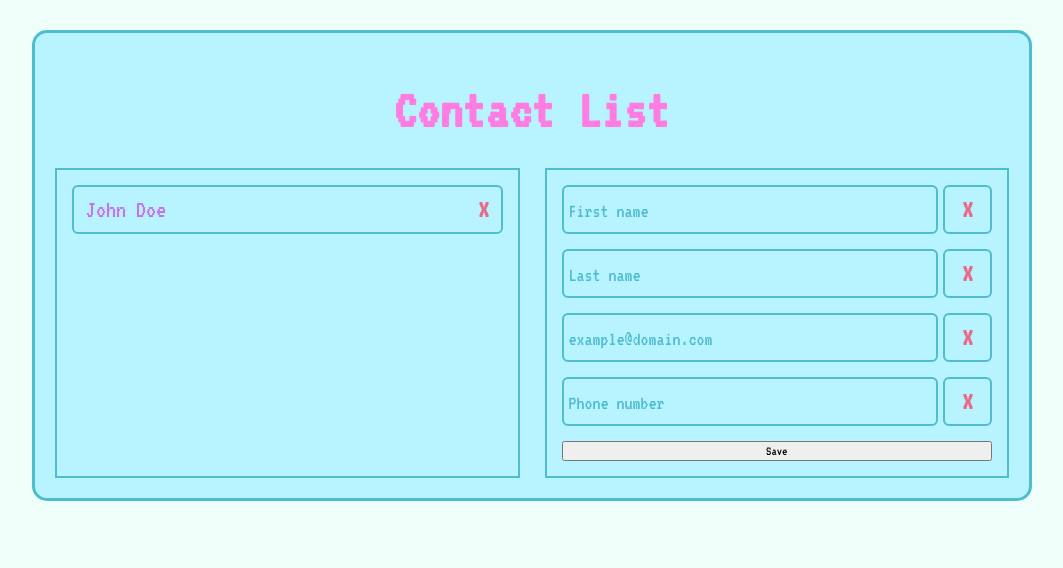
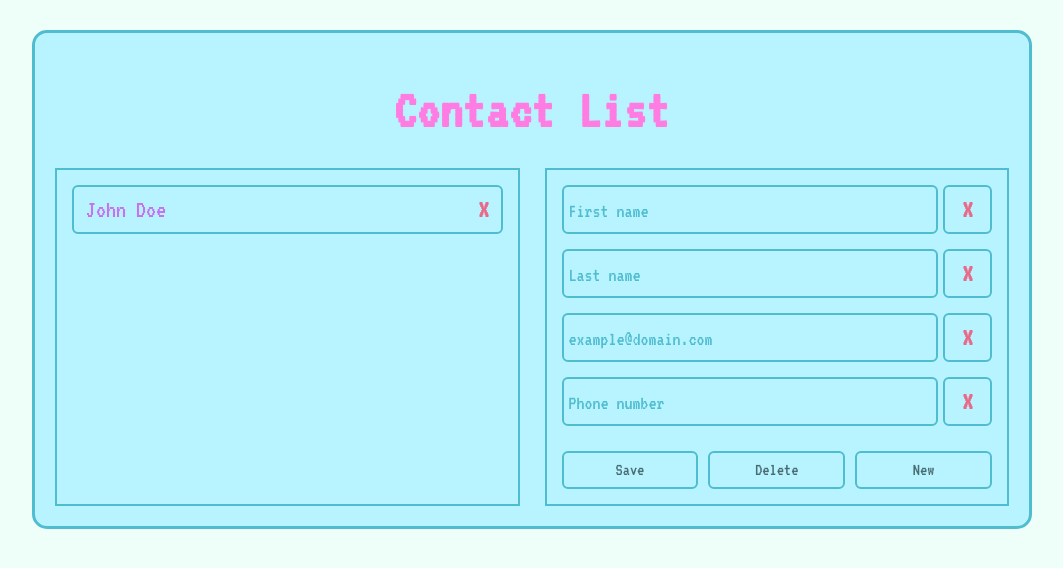
Before and after one commit to ostyyy/Contact-List-classes, a React (Vite) app: page / in a window 1280 px wide. Shown: the top 568 px of the page, without its empty margins (108-1171 px from the left). Built offline with nearby package versions, Linux system fonts and the light colour scheme.

Commit message:
implement delete contact handler

```diff
--- a/src/App.jsx
+++ b/src/App.jsx
@@ -33,6 +33,14 @@ export class App extends Component {
         });
     };
 
+    deleteContact = (id) => {
+        this.setState({
+            contacts: [
+                ...this.state.contacts.filter((contact) => contact.id !== id),
+            ],
+        });
+    };
+
     render() {
         return (
             <div className="main-container">
@@ -40,7 +48,10 @@ export class App extends Component {
 
                 <div className="content-container">
                     <div className="list-container">
-                        <ContactList contacts={this.state.contacts} />
+                        <ContactList
+                            contacts={this.state.contacts}
+                            onDelete={this.deleteContact}
+                        />
                     </div>
 
                     <div className="form-container">
--- a/src/components/ContactForm/ContactForm.css
+++ b/src/components/ContactForm/ContactForm.css
@@ -44,3 +44,20 @@
     font-size: 25px;
     color: #e96787;
 }
+
+.button-block {
+    display: flex;
+    gap: 10px;
+    margin-top: 10px;
+}
+
+.button-block button {
+    flex: 1;
+    padding: 8px 10px;
+    border: 2px solid #50bccf;
+    border-radius: 6px;
+    background-color: transparent;
+
+    font-size: 18px;
+    color: #486c72;
+}
--- a/src/components/ContactForm/ContactForm.jsx
+++ b/src/components/ContactForm/ContactForm.jsx
@@ -83,9 +83,11 @@ export class ContactForm extends Component {
                     <span>X</span>
                 </div>
 
-                <button type="submit">Save</button>
-                {/* <button>Delete</button>
-                <button>New</button> */}
+                <div className="button-block">
+                    <button type="submit">Save</button>
+                    <button type="button">Delete</button>
+                    <button type="button">New</button>
+                </div>
             </form>
         );
     }
--- a/src/components/ContactItem/ContactItem.jsx
+++ b/src/components/ContactItem/ContactItem.jsx
@@ -2,6 +2,11 @@ import { Component } from 'react';
 
 import './ContactItem.css';
 export class ContactItem extends Component {
+    handleContactDelete = (event) => {
+        event.stopPropagation();
+        this.props.onDelete(this.props.contact.id);
+    };
+
     render() {
         const contact = this.props.contact;
         return (
@@ -9,7 +14,9 @@ export class ContactItem extends Component {
                 <p>
                     {contact.firstName} {contact.lastName}
                 </p>
-                <span className="delete-btn">X</span>
+                <span className="delete-btn" onClick={this.handleContactDelete}>
+                    X
+                </span>
             </li>
         );
     }
--- a/src/components/ContactList/ContactList.jsx
+++ b/src/components/ContactList/ContactList.jsx
@@ -1,14 +1,20 @@
 import { Component } from 'react';
 import { ContactItem } from '../ContactItem/ContactItem';
 
-import './ContactList.css'
+import './ContactList.css';
 export class ContactList extends Component {
     render() {
         const contacts = this.props.contacts;
         return (
             <ul className="contact-list">
                 {contacts.map((contact) => {
-                    return <ContactItem key={contact.id} contact={contact} />;
+                    return (
+                        <ContactItem
+                            key={contact.id}
+                            contact={contact}
+                            onDelete={this.props.onDelete}
+                        />
+                    );
                 })}
             </ul>
         );
```
